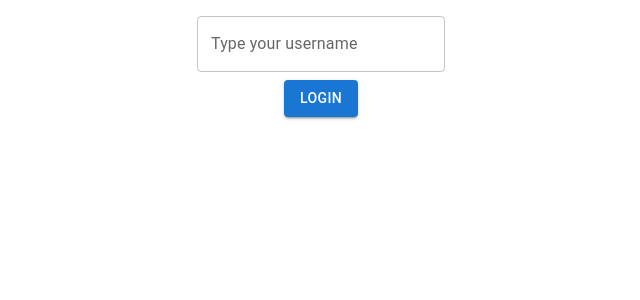
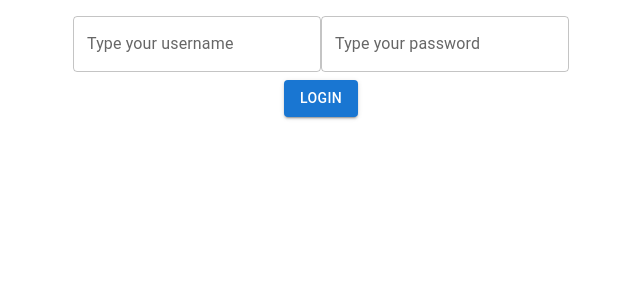
Before and after one commit to duongban/chat-zone, a React (Create React App) app in the folder client/: page / in a window 1280 px wide. Shown: the top 300 px of the page, without its empty margins (319-959 px from the left). Built offline with nearby package versions, Linux system fonts and the light colour scheme.

Commit message:
(client): update login form set password

```diff
--- a/client/src/components/LoginForm/LoginForm.js
+++ b/client/src/components/LoginForm/LoginForm.js
@@ -4,11 +4,18 @@ import Button from '@mui/material/Button';
 
 const LoginForm = ({ onSubmit }) => {
 
-    const [username, setUsername] = useState("");
-    let handleUserNameChange = event => setUsername(event.target.value);
+    const [username, setUsername] = useState('');
+    const [password, setPassword] = useState('');
+
+    const handleUsernameChange = (event) => {
+        setUsername(event.target.value);
+    };
+    const handlePasswordChange = (event) => {
+        setPassword(event.target.value);
+    };
 
     let handleSubmit = () => {
-        onSubmit(username);
+        onSubmit(username, password);
     }
 
     return (
@@ -16,18 +23,19 @@ const LoginForm = ({ onSubmit }) => {
             <TextField
                 label="Type your username"
                 placeholder="Username"
-                onChange={handleUserNameChange}
+                onChange={handleUsernameChange}
                 margin="normal"
-                onKeyPress={event => {
-                    if (event.key === 'Enter') {
-                        handleSubmit();
-                    }
-                }}
+            />
+            <TextField
+                label="Type your password"
+                placeholder="Password"
+                onChange={handlePasswordChange}
+                margin="normal"
             />
             <br />
             <Button variant="contained" color="primary" onClick={handleSubmit} >
                 Login
-             </Button>
+            </Button>
 
         </div>
     )
```
